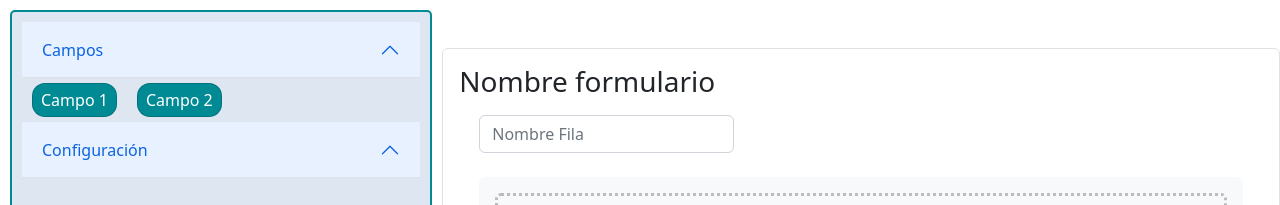
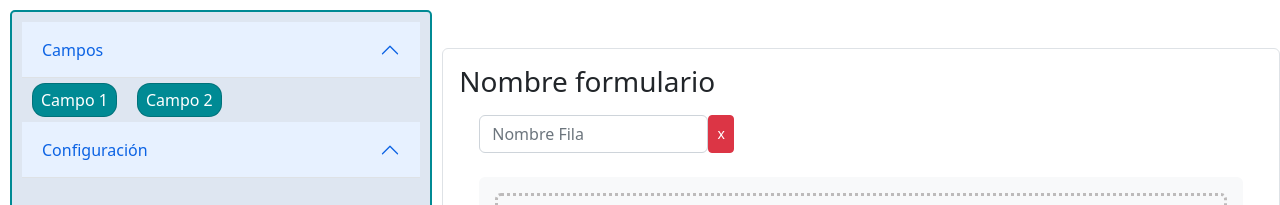
Before and after one commit to CoderhubSpA/sheets_form_builder_ui, a Vue app: page / in a window 1280 px wide. Both pictures are taken after a click on the button 861 px from the left and 168 px from the top of the page. Shown: the top 205 px of the page. Built offline with nearby package versions, Linux system fonts and the light colour scheme; some icons are missing.

Commit message:
feature: Se agrega un botón para eliminar filas y secciones

```diff
--- a/src/components/Row.vue
+++ b/src/components/Row.vue
@@ -8,8 +8,11 @@
               <transition-group>
             <div v-for="(row, index) in rows" :key="index">
                 <form>
-                  <div class="form-group col-md-4">
+                  <div class="form-group col-md-4 flex">
                     <input type="text" class="form-control" placeholder="Nombre Fila">
+                    <button type="button" class="btn btn-danger btn-sm" @click="deleteRow(index)">
+                      x
+                    </button>
                   </div>
                 </form>
               <br>
@@ -21,7 +24,7 @@
             </div>
           </transition-group>
           </draggable>
-              <div class="p-3 border-dotted bg-light rounded" > <!-- Hacer el for aquí para que solo se haga ciclo por la fila con el boton -->
+            <div class="p-3 border-dotted bg-light rounded" >
               <div class="container text-center">
                 <button type="button"  class="btn btn-primary btn-circle btn-xl" @click="addRow">
                   <v-icon name="plus" scale="2"/>
@@ -55,7 +58,6 @@
 
   data: () => ({
     rows: [
-
     ]
   }),
 
@@ -66,13 +68,13 @@
         row: this.newRow()
       })
     },
-      changeRow (){
-
-      },
-      newRow(){
+    newRow (){
       return {
         name:"",
       }
+    },
+    deleteRow (idx) {
+      this.rows.splice(idx,1)
     }
   }
 };
@@ -94,12 +96,15 @@
   background-color: #008A94 !important;
 }
 
-  .h1-button {
-    color: black;
-  }
-
-  .border-dotted{
+.border-dotted {
   border-style: dotted;
   border-color: #BDBBBB;
 }
+
+.flex {
+  display: flex;
+  justify-content: space-between;
+  text-align: right;
+}
+
 </style>
--- a/src/components/Section.vue
+++ b/src/components/Section.vue
@@ -7,8 +7,11 @@
 
           <div v-for="(section, index) in sections" :key="index">
             <form>
-                    <div class="form-group col-md-4">
+              <div class="form-group col-md-4 flex">
                 <input type="text" class="form-control" placeholder="Nombre Sección">
+                <button type="button" class="btn btn-danger btn-sm" @click="deleteSection(index)">
+                  x
+                </button>
               </div>
             </form>
             <br>
@@ -19,7 +22,7 @@
           </div>
         </transition-group>
       </draggable>
-              <div class="p-3 border-dotted bg-light rounded" > <!-- Hacer el for aquí para que solo se haga ciclo por la fila con el boton -->
+        <div class="p-3 border-dotted bg-light rounded" >
           <div class="container text-center">
             <button type="button"  class="btn-primary btn btn-circle btn-lg" size="sm" @click="addSection">
               <v-icon name="plus" scale="1.5"/>
@@ -56,13 +59,13 @@
         seccion: this.newSection()
       })
     },
-      changeSection (){
-
-      },
     newSection(){
       return {
         name:"",
       }
+    },
+    deleteSection (idx) {
+      this.sections.splice(idx,1)
     }
   }
 };
@@ -92,4 +95,10 @@
   border-style: dotted;
   border-color: #BDBBBB;
 }
+
+.flex {
+  display: flex;
+  justify-content: space-between;
+  text-align: right;
+}
 </style>
```
Also changed, not shown: 1 other file (tests, documents, lock files or other folders). Lines whose indentation alone changed are shown as unchanged.
